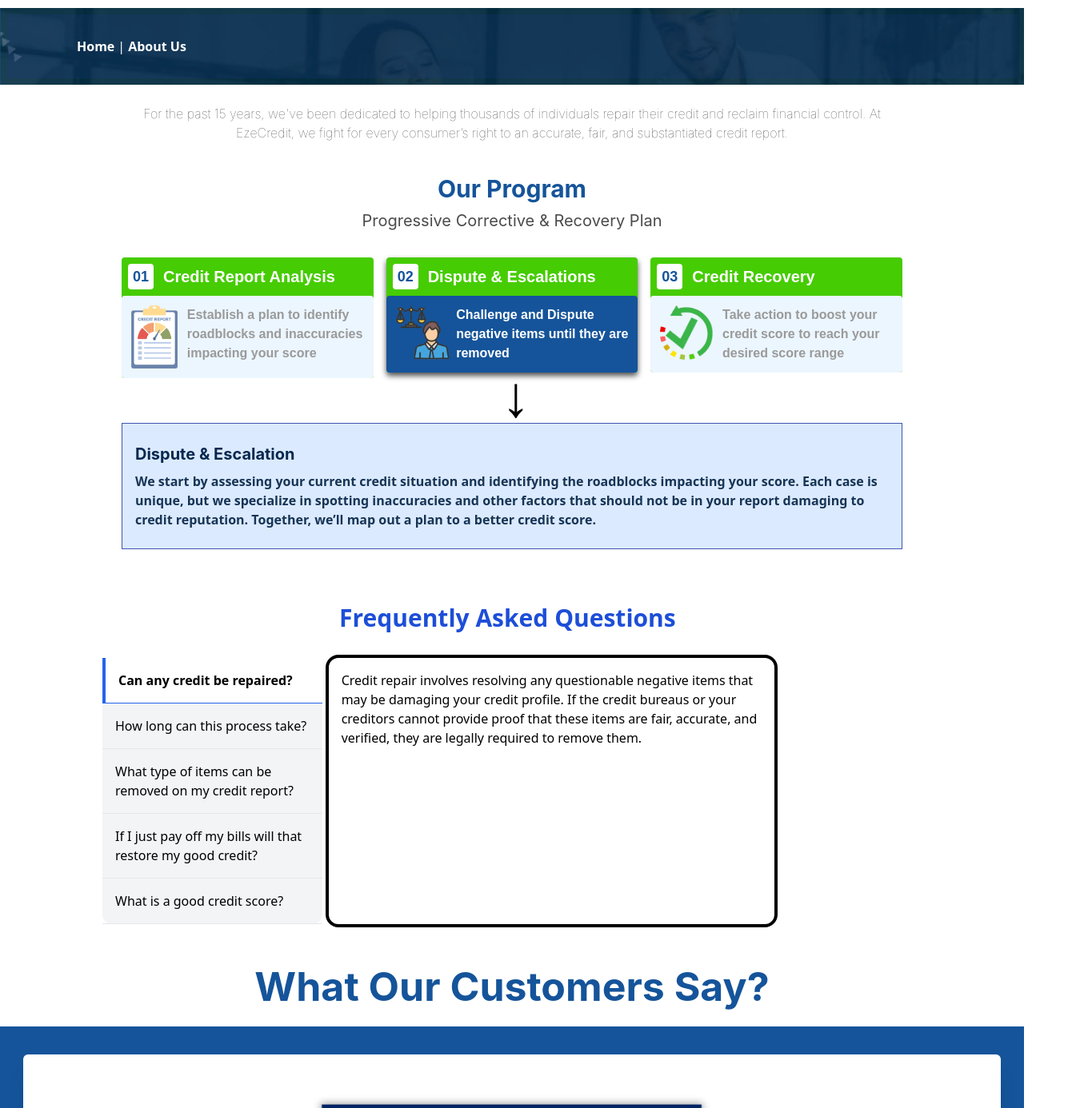
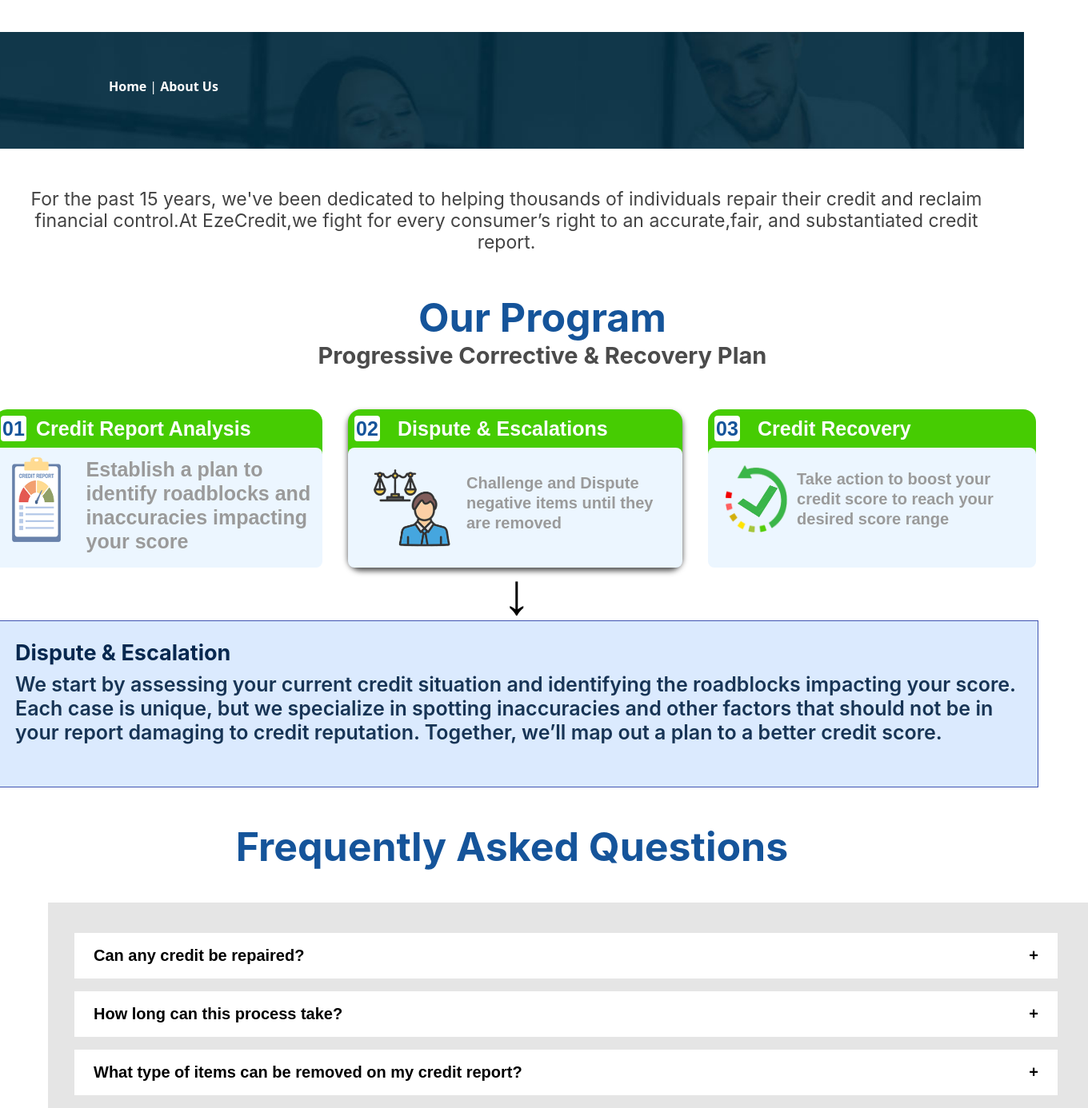
Before and after one commit to Nitin6404/ez-credit-repair, a React (Vite) app: page /about in a window 1280 px wide. Shown: the part 154-1540 px from the top of the page at 80% size, 1360 px wide, since content can reach past the window. Built offline with nearby package versions, Linux system fonts and the light colour scheme.

Commit message:
about page change

```diff
--- a/src/components/common/Testinomial.jsx
+++ b/src/components/common/Testinomial.jsx
@@ -5,10 +5,10 @@ import Susan from "../asset/MathewBlacky.png";
 
 export function Testinomial() {
   return (
-    <div className="bg-white relative py-10 flex flex-col items-center">
+    <div className="bg-white relative py-10 flex flex-col items-center mb-[100px]">
       {/* Header Section */}
       <div className="text-center mb-8">
-        <h2 className="text-[50px] leading-[60px] text-[#15549A] font-inter font-bold mb-[70px] mt-[-20px]">
+        <h2 className="text-[50px] leading-[60px] text-[#15549A] font-inter font-bold mb-[70px] mt-[-10px]">
           What Our Customers Say?
         </h2>
       </div>
--- a/src/components/landing/About.jsx
+++ b/src/components/landing/About.jsx
@@ -1,4 +1,4 @@
-import React, { useState } from "react";
+import { useState } from "react";
 import { Footer } from "../common/Footer";
 import { Testinomial } from "../common/Testinomial";
 import credit from "../asset/Rectangle.png";
@@ -6,6 +6,8 @@ import credit2 from "../asset/Rectangle1.png";
 import credit3 from "../asset/Rectangle4.png";
 import credit4 from "../asset/Rectangle2.png";
 import AboutUs from "../asset/AboutUsbackground.png";
+import about from "../asset/about.png";
+
 export function About() {
   return (
     <div>
@@ -14,12 +16,12 @@ export function About() {
         <img
           src={AboutUs}
           alt="About Us Background"
-          className="absolute inset-0 w-full h-full object-cover opacity-100"
+          className="absolute inset-0 w-full h-full object-cover opacity-100 mt-[30px]"
         />
 
         {/* Inner Div with Background Image */}
-        <div className="relative bg-blue-900/20 text-white p-2 flex items-center h-[80px] ">
-          <div className="flex justify-start max-w-screen-lg ml-10">
+        <div className="relative text-white p-2 items-center flex h-[130px]">
+          <div className="flex max-w-screen-lg ml-[80px] mt-[50px]">
             <span className="font-semibold ml-10">Home</span>
             <span className="mx-1">|</span>
             <span className="font-semibold">About Us</span>
@@ -27,49 +29,49 @@ export function About() {
         </div>
       </div>
 
-      <div className="p-6 bg-white max-w-screen-lg mx-auto  rounded">
+      <div className="bg-white max-w-screen-lg mx-auto">
         {/* Header Section */}
-        <div className="text-center mb-8">
-          <p className="text-[#434343] mb-2 font-inter font-thin">
+        <div className="text-center items-center mt-[80px] w-[1100px]">
+          <p className="text-[#434343] font-inter font-[400px] text-[23px] leading-[27px] ml-[-90px]">
             For the past 15 years, we've been dedicated to helping thousands of
-            individuals repair their credit and reclaim financial control. At
-            EzeCredit, we fight for every consumer’s right to an accurate, fair,
-            and substantiated credit report.
+            individuals repair their credit and reclaim <span className=''>financial control.At
+            EzeCredit,we fight for every consumer’s right to an accurate,fair,
+            and substantiated credit report.</span>
           </p>
-          <h2 className="text-3xl font-bold font-inter mt-10 text-[#15549A]">
+          <h2 className="text-[50px] leading-[60px] font-bold font-inter mt-[50px] text-[#15549A]">
             Our Program
           </h2>
-          <p className="text-[#4B4B4B] font-inter mt-2 font-normal text-xl">
+          <p className="text-[#4B4B4B] font-inter font-bold text-[29px] leading-[35px]">
             Progressive Corrective & Recovery Plan
           </p>
         </div>
 
         {/* Program Cards Section */}
-        <div className="flex flex-col md:flex-row justify-between items-start md:space-x-4 mb-6">
+        <div className="flex flex-col md:flex-row justify-between items-start md:space-x-8 mb-6 mt-[50px] ml-[-135px] ">
           {/* Card 1 */}
           {/* Card 1 */}
-          <div className="bg-[#46CC02] text-white rounded flex-1 mb-4 md:mb-0">
+          <div className="bg-[#46CC02] text-white rounded-2xl flex-1 mb-4 md:mb-0 w-[410px]">
             <div className="flex p-2 items-center">
-              <div className="bg-white text-[#15549A] font-montserrat text-lg font-bold rounded w-8 h-8 flex items-center justify-center mr-3">
+              <div className="bg-white text-[#15549A] font-montserrat text-[25px] leading-[30px] font-bold rounded w-8 h-8 flex items-center justify-center mr-3">
                 01
               </div>
-              <h3 className="font-bold font-montserrat text-xl">
+              <h3 className="font-bold font-montserrat text-[25px] leading-[30px]">
                 Credit Report Analysis
               </h3>
             </div>
 
             {/* Inner Card similar to Card 3 */}
-            <div className="bg-[#ECF6FF] text-[#9A9A9A] p-3 flex rounded">
+            <div className="bg-[#ECF6FF] text-[#9A9A9A] p-3 flex rounded-lg h-[150px] w-[410px] hover:bg-[#15549A] hover:text-white">
               <div className="relative inline-block mr-3">
                 {/* Image for Credit Report */}
                 <img
                   src={credit}
                   alt="Credit Report Icon"
-                  className="inline-block"
+                  className="inline-block w-[188px] h-[106px] ml-[10px]"
                 />
                 {/* Nested Image (if needed) */}
               </div>
-              <p className="font-montserrat font-bold text-[#9A9A9A]">
+              <p className="font-montserrat font-bold text-[25px] leading-[30px] ml-[30px]">
                 Establish a plan to identify roadblocks and inaccuracies
                 impacting your score
               </p>
@@ -77,55 +79,55 @@ export function About() {
           </div>
 
           {/* Card 2 */}
-          <div className="bg-[#46CC02] text-white rounded flex-1 mb-4 md:mb-0 shadow-[0_4px_7px_rgba(0,0,0,0.7)]">
+          <div className="bg-[#46CC02] text-white rounded-2xl w-[418px] flex-1 mb-4 md:mb-0 shadow-[0_4px_7px_rgba(0,0,0,0.7)]">
             <div className="flex p-2 items-center">
-              <div className="bg-white text-[#15549A] font-montserrat text-lg font-bold rounded w-8 h-8 flex items-center justify-center mr-3">
+              <div className="bg-white text-[#15549A] font-montserrat  text-[25px] leading-[30px] font-bold rounded w-8 h-8 flex items-center justify-center mr-3 ">
                 02
               </div>
-              <h3 className="font-bold font-montserrat text-xl">
+              <h3 className="font-bold font-montserrat  text-[25px] leading-[30px] ml-[10px]">
                 Dispute & Escalations
               </h3>
             </div>
-            <div className="bg-[#15549A] text-gray-700 p-3 flex rounded">
+            <div className="bg-[#ECF6FF] text-[#9A9A9A] p-3 flex rounded-lg w-[418px] h-[150px] hover:bg-[#15549A] hover:text-white">
               <img
                 src={credit2}
                 alt="Dispute Icon"
-                className="inline-block mr-2 w-[70px] h-[70px]"
+                className="inline-block ml-[20px] w-[96px] h-[100px] mt-[15px]"
               />
-              <p className="font-montserrat font-bold text-[#fff]">
+              <p className="font-montserrat font-bold text-[20px] leading-[25px] ml-[20px] mt-[20px] ">
                 Challenge and Dispute negative items until they are removed
               </p>
             </div>
           </div>
 
           {/* Card 3 */}
-          <div className="bg-[#46CC02] text-white rounded flex-1 mb-4 md:mb-0">
+          <div className="bg-[#46CC02] text-white rounded-2xl w-[410px] flex-1 mb-4 md:mb-0">
             <div className="flex p-2 items-center">
-              <div className="bg-white text-[#15549A] font-montserrat text-lg font-bold rounded w-8 h-8 flex items-center justify-center mr-3">
+              <div className="bg-white text-[#15549A] font-montserrat  text-[25px] leading-[30px] font-bold rounded w-8 h-8 flex items-center justify-center mr-3">
                 03
               </div>
-              <h3 className="font-bold font-montserrat text-xl">
+              <h3 className="font-bold font-montserrat  text-[25px] leading-[30px] ml-[10px]">
                 Credit Recovery
               </h3>
             </div>
 
             {/* Similar Inner Card as Card 2 */}
-            <div className="bg-[#ECF6FF] text-[#9A9A9A] p-3 flex rounded">
-              <div className="relative inline-block mr-3">
+            <div className="bg-[#ECF6FF] text-[#9A9A9A] p-3 flex rounded-lg w-[410px] h-[150px] hover:text-[#FFFFFF] hover:bg-[#15549A]">
+              <div className="relative inline-block mr-3 ml-[10px]">
                 {/* Image for Credit 3 */}
                 <img
                   src={credit3}
                   alt="Recovery Icon"
-                  className=" inline-block"
+                  className=" inline-block w-[185px] h-[84px] mt-[10px]"
                 />
                 {/* Image for Credit 4 inside Credit 3 */}
                 <img
                   src={credit4}
                   alt="Nested Icon"
-                  className="absolute w-[40px] h-[40px] top-[15px] left-[7px]"
+                  className="absolute w-[50px] h-[40px] top-[35px] left-[15px]"
                 />
               </div>
-              <p className="font-montserrat font-bold text-[#9A9A9A">
+              <p className="font-montserrat font-bold text-[20px] leading-[25px] mt-[15px]">
                 Take action to boost your credit score to reach your desired
                 score range
               </p>
@@ -134,12 +136,12 @@ export function About() {
         </div>
 
         {/* Dispute & Escalation Details */}
-        <h1 className="ml-[475px] text-7xl mt-[-40px]">↓</h1>
-        <div className="bg-blue-100 py-6 px-4 border-[#4054B2] border-[1px] ">
-          <h4 className="text-xl font-inter font-bold text-[#07284F] mb-2">
+        <h1 className="ml-[500px] text-7xl mt-[-30px]">↓</h1>
+        <div className="bg-blue-100 py-6 px-5 border-[#4054B2] border-[1px] h-[209px] w-[1300px] ml-[-130px]">
+          <h4 className="text-[27px] leading-[32px] font-inter font-bold text-[#07284F] mb-2">
             Dispute & Escalation
           </h4>
-          <p className="text-[#173455] font-sans font-semibold">
+          <p className="text-[#173455] font-inter text-[25px] leading-[30px] font-semibold">
             We start by assessing your current credit situation and identifying
             the roadblocks impacting your score. Each case is unique, but we
             specialize in spotting inaccuracies and other factors that should
@@ -148,7 +150,7 @@ export function About() {
           </p>
         </div>
       </div>
-      <FeQ1></FeQ1>
+      <FeQ4></FeQ4>
       <Testinomial></Testinomial>
 
       <Footer></Footer>
@@ -156,71 +158,90 @@ export function About() {
   );
 }
 
-function FeQ1() {
-  const [selectedQuestion, setSelectedQuestion] = useState(
-    "Can any credit be repaired?"
-  );
 
-  const questions = [
+function FeQ4() {
+  const [openIndex, setOpenIndex] = useState(null);
+
+  const toggleAccordion = (index) => {
+    setOpenIndex(openIndex === index ? null : index);
+  };
+
+  const accordionData = [
     {
-      question: "Can any credit be repaired?",
-      answer:
-        "Credit repair involves resolving any questionable negative items that may be damaging your credit profile. If the credit bureaus or your creditors cannot provide proof that these items are fair, accurate, and verified, they are legally required to remove them.",
+      title: "Can any credit be repaired?",
+      content: (
+        <>
+          <img
+            src={about}
+            alt="Recovery Icon"
+            className="mb-4 w-[136px] h-[102px] absolute"
+          />
+          <p className="ml-[170px] font-montserrat text-[22px] leading-[27px] font-semibold">
+            Credit repair involves resolving any questionable negative items
+            that may be damaging your credit profile. If the credit bureaus or
+            your creditors cannot provide proof that these items are fair,
+            accurate, and verified, they are legally required to remove them.
+          </p>
+        </>
+      ),
     },
     {
-      question: "How long can this process take?",
-      answer:
-        "The time varies depending on your unique credit situation, but results can often be seen within a few months.",
+      title: "How long can this process take?",
+      content:
+        "The length of the credit repair process varies depending on the number of items disputed and the responsiveness of the creditors or credit bureaus.",
     },
     {
-      question: "What type of items can be removed on my credit report?",
-      answer:
-        "Items such as late payments, collections, charge-offs, and other inaccurate or unfair items may be disputed and removed if applicable.",
+      title: "What type of items can be removed on my credit report?",
+      content:
+        "Items such as late payments, charge-offs, collections, and foreclosures can potentially be removed if they are found to be inaccurate, unverifiable, or unfair.",
     },
     {
-      question: "If I just pay off my bills will that restore my good credit?",
-      answer:
-        "Paying off bills can help, but removing negative items and building positive credit history are key for credit restoration.",
+      title: "If I just pay off my bills will that restore my good credit?",
+      content:
+        "Paying off bills is important, but it may not immediately improve your credit score. Credit repair may still be necessary for inaccurate items.",
     },
     {
-      question: "What is a good credit score?",
-      answer:
-        "A good credit score typically ranges from 700 to 749, with higher scores reflecting better creditworthiness.",
+      title: "What is a good credit score?",
+      content:
+        "A good credit score generally ranges from 670 to 739. Higher scores reflect better creditworthiness.",
     },
   ];
 
-  const handleQuestionClick = (question) => {
-    setSelectedQuestion(question);
-  };
   return (
     <div>
-      <div className="max-w-4xl ml-[100px] p-6">
-        <h1 className="text-3xl font-bold mb-4 ml-[300px] mt-[20px] text-blue-700">
-          Frequently Asked Questions
-        </h1>
-        <div className="flex">
-          <div className="w-1/3 border-4 mt-3 bg-gray-100 rounded-2xl border-white">
-            {questions.map((q) => (
-              <button
-                key={q.question}
-                onClick={() => handleQuestionClick(q.question)}
-                className={`block w-full text-left p-4 border-b ${
-                  selectedQuestion === q.question
-                    ? "bg-white border-l-4 border-blue-600 font-bold"
-                    : ""
-                } hover:bg-white`}
+    <div className=" flex text-center justify-center items-center p-6 mt-[20px]">
+    <h1 className="text-[50px] leading-[60px] font-bold font-inter mb-4 text-[#15549A]">
+      Frequently Asked Questions
+    </h1>
+  </div>
+    <div className="bg-[#000000] w-[1300px] h-[521px] ml-[60px] bg-opacity-[10%]">
+
+
+      <div className="font-opensans flex justify-center w-[1290px] font-[400] p-[20px]">
+        <div className="w-[1290px] mx-auto mt-[10px] ml-[5px] overflow-hidden">
+          {accordionData.map((item, index) => (
+            <div key={index} className=" p-2">
+              <div
+                className="accordion-title flex justify-between items-center px-6 py-4  font-montserrat font-bold text-[20px] leading-[25px] cursor-pointer bg-white hover:bg-gray-100"
+                onClick={() => toggleAccordion(index)}
               >
-                {q.question}
-              </button>
-            ))}
-          </div>
-          <div className="w-2/3 p-4 mt-3 bg-white rounded-2xl border-4 border-black">
-            <p>
-              {questions.find((q) => q.question === selectedQuestion)?.answer}
-            </p>
-          </div>
+                {item.title}
+                <span className="plus-minus-icon">
+                  {openIndex === index ? "-" : "+"}
+                </span>
+              </div>
+              <div
+                className={`accordion-content px-6 py-4 ${
+                  openIndex === index ? "" : "hidden"
+                }`}
+              >
+                <p className="font-montserrat text-[20px] leading-[25px] font-semibold">{item.content}</p>
+              </div>
+            </div>
+          ))}
         </div>
       </div>
     </div>
+    </div>
   );
 }
```
